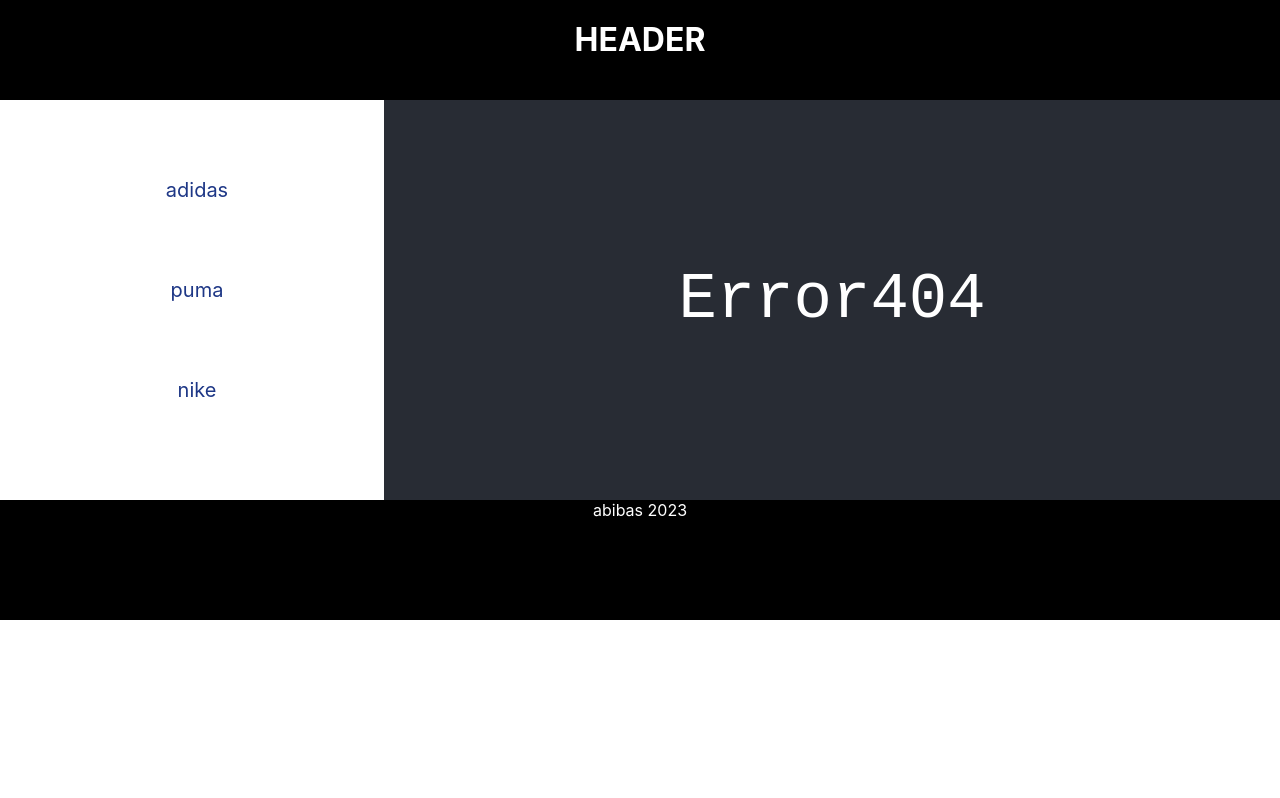
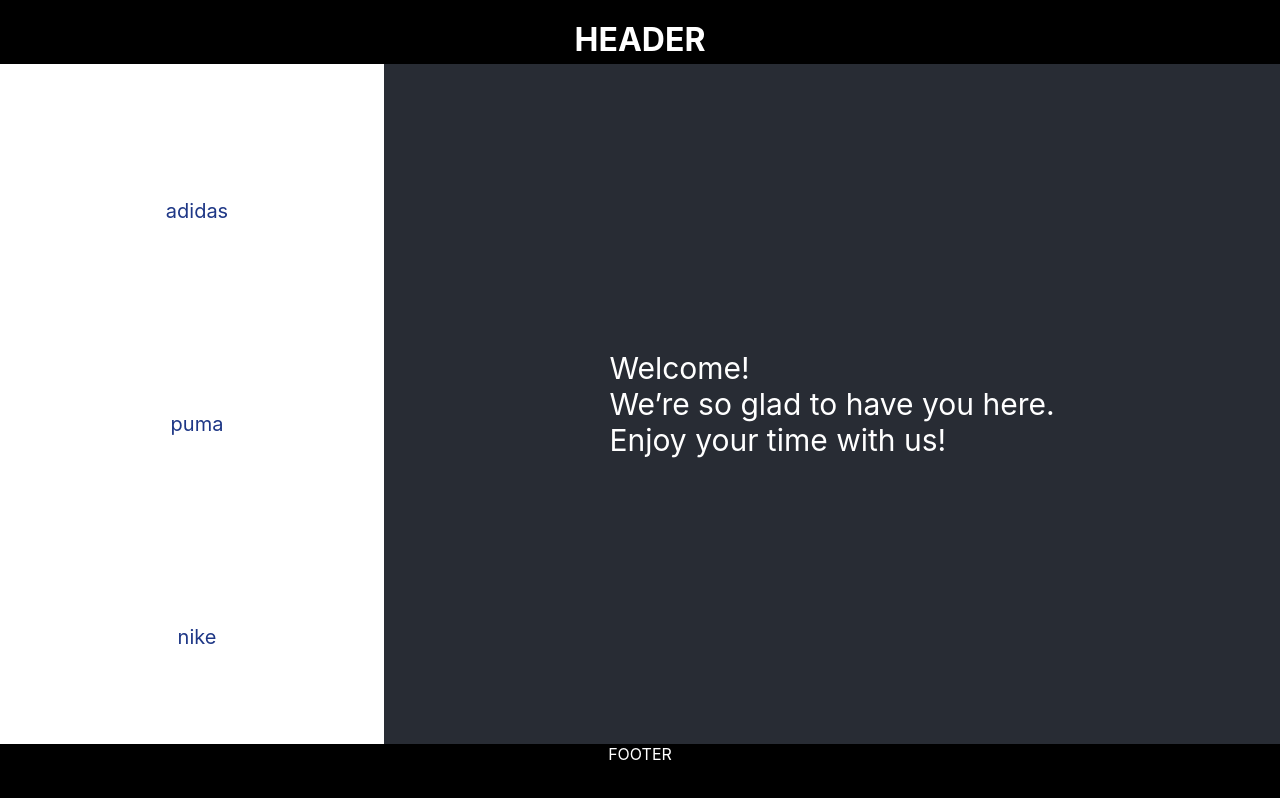
Before and after one commit to yahty01/react-router-snipets, a React (Create React App) app: page / in a window 1280 px wide. Before the commit this address led to /undefined. Shown: the top 798 px of the page. Built offline with nearby package versions, Linux system fonts and the light colour scheme.

Commit message:
ref(css)

```diff
--- a/src/app/App.css
+++ b/src/app/App.css
@@ -1,5 +1,6 @@
 .App {
   text-align: center;
+  background-color: #000000
 }
 
 .App-logo {
--- a/src/app/App.tsx
+++ b/src/app/App.tsx
@@ -1,15 +1,10 @@
 import React from 'react';
 import s from "../common/components/Site.module.css";
-import {Navigate, NavLink, Route, Routes} from "react-router-dom";
-import {PageOne} from "../common/components/pages/PageOne";
-import {PageTwo} from "../common/components/pages/PageTwo";
-import {PageThree} from "../common/components/pages/PageThree";
-import {Error404} from "../common/components/pages/Error404";
-import {NavWrapper} from "../common/components/pages/_styles";
 import {Sidebar} from "../common/components/sidebar/Sidebar";
 import {Content} from "../common/components/content/Content";
 
 export const PATH = {
+  WELCOME: "/",
   ADIDAS: '/adidas',
   PUMA: '/puma',
   NIKE: '/nike',
@@ -25,7 +20,7 @@
         <Sidebar/>
         <Content/>
       </div>
-			<footer className={s.footer}>abibas 2023</footer>
+      <footer className={s.footer}>FOOTER</footer>
     </div>
   );
 }
--- a/src/common/components/Site.module.css
+++ b/src/common/components/Site.module.css
@@ -1,7 +1,7 @@
 .header {
   background-color: #000000;
   width: 100%;
-  height: 100px;
+  height: 8vh;
   text-align: center;
   color: white;
 }
@@ -13,11 +13,10 @@
 
 .container {
   display: flex;
+  background-color: #ffffff;
 }
 
 .nav {
-  background-color: white;
-  height: 300px;
   width: 30%;
   color: #282c34;
   font-size: 30px;
@@ -27,7 +26,7 @@
   align-items: center;
   align-self: flex-start;
   padding-top: 40px;
-
+  min-height:80vh;
 }
 
 .navLink {
@@ -46,7 +45,7 @@
 
 .content {
   background-color: #282c34;
-  min-height: 400px;
+  min-height: 79vh;
   width: 70%;
   color: white;
   font-size: 30px;
@@ -55,10 +54,10 @@
 .footer {
   background-color: #000000;
   width: 100%;
-  height: 120px;
+  height: 8vh;
   text-align: center;
   color: white;
-}
+  }
 
 .sneaker_error {
   color: white;
--- a/src/common/components/content/Content.tsx
+++ b/src/common/components/content/Content.tsx
@@ -6,14 +6,16 @@
 import {Error404} from "../pages/Error404";
 import React from "react";
 import {PATH} from "../../../app/App";
+import WelcomeScreen from "../pages/WelcomeScreen";
 
 type Props = {}
 
-export function Content (props: Props) {
+export function Content(props: Props) {
   return (
     <div className={s.content}>
       {/*Группа роутов*/}
       <Routes>
+        <Route path={PATH.WELCOME} element={<WelcomeScreen/>} />
         <Route path={PATH.ADIDAS} element={<PageOne/>}/>
         <Route path={PATH.PUMA} element={<PageTwo/>}/>
         <Route path={PATH.NIKE} element={<PageThree/>}/>
--- a/src/common/components/pages/Error404.tsx
+++ b/src/common/components/pages/Error404.tsx
@@ -1,10 +1,14 @@
 import React from 'react';
 import s from '../Site.module.css'
+import {Link, NavLink} from "react-router-dom";
+import {PATH} from "../../../app/App";
 
 export const Error404 = () => {
     return (
-        <div className={s.sneaker_error}>
-            Error404
+        <div  style={{fontSize: "1rem", display: "flex", flexDirection: "column"}}
+          className={s.sneaker_error}>
+          Oops, it looks like you’ve ended up somewhere unexpected. Shall we head back?
+          <NavLink style={{color: "wheat"}} to={PATH.WELCOME} >Yes!</NavLink>
         </div>
     );
 };
--- /dev/null
+++ b/src/common/components/pages/WelcomeScreen.tsx
@@ -0,0 +1,22 @@
+import React from 'react';
+
+type Props = {}
+
+function WelcomeScreen(props: Props) {
+  return (
+    <div style={{
+      paddingLeft: '15px',
+      paddingRight: '15px',
+      display: 'flex',
+      alignItems: 'center',
+      justifyContent: 'center',
+      height: '100%',
+    }}>
+      Welcome! <br/>
+      We’re so glad to have you here. <br/>
+      Enjoy your time with us! <br/>
+    </div>
+  );
+}
+
+export default WelcomeScreen;
--- a/src/common/components/sidebar/Sidebar.tsx
+++ b/src/common/components/sidebar/Sidebar.tsx
@@ -6,7 +6,7 @@
 
 type Props = {}
 
-export function Sidebar (props: Props) {
+export function Sidebar(props: Props) {
 
   return (
     <nav className={s.nav} id="sidebar">
--- a/src/index.css
+++ b/src/index.css
@@ -1,5 +1,6 @@
 html {
   scrollbar-width: none; /* Firefox */
+  background-color: #000000
 }
 
 ::-webkit-scrollbar {
```
Also changed, not shown: src/index.tsx (+4 -4 lines), src/common/components/pages/PageTwo.tsx (indentation only). Lines whose indentation alone changed are shown as unchanged.
